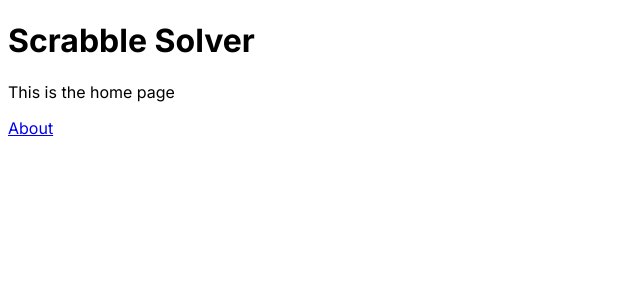
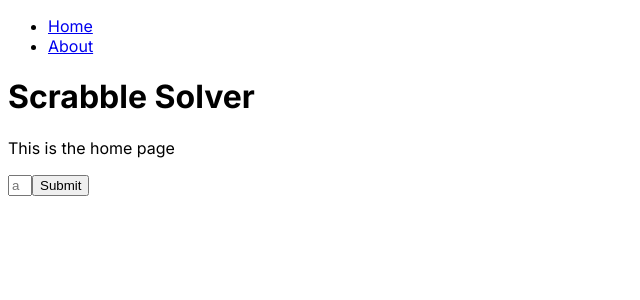
Before and after one commit to amiaoh/scrabble-app, a Next.js app: page / in a window 1280 px wide. Shown: the top 300 px of the page, without its empty margins (0-640 px from the left). Built offline with nearby package versions, Linux system fonts and the light colour scheme.

Commit message:
input for single alphabet lowercase letter, prints on submit. simple nav bar

```diff
--- a/app/layout.jsx
+++ b/app/layout.jsx
@@ -1,16 +1,20 @@
+import { NavigationBar } from "@/components/NavigationBar";
 import { Inter } from "next/font/google";
 
 const inter = Inter({ subsets: ["latin"] });
 
 export const metadata = {
-  title: "Create Next App",
-  description: "Generated by create next app",
+  title: "Scrabble Solver App",
+  description: "Find the best words for your Scrabble game",
 };
 
 export default function RootLayout({ children }) {
   return (
     <html lang="en">
-      <body className={inter.className}>{children}</body>
+      <body className={inter.className}>
+        <NavigationBar />
+        {children}
+      </body>
     </html>
   );
 }
--- a/app/page.jsx
+++ b/app/page.jsx
@@ -1,11 +1,17 @@
-import Link from "next/link";
-
+"use client";
+import { LetterInput } from "@/components/LetterInput";
+import { useState } from "react";
 export default function Home() {
+  const [letter, setLetter] = useState("");
   return (
     <div>
       <h1>Scrabble Solver</h1>
       <p>This is the home page</p>
-      <Link href="/about">About</Link>
+      <LetterInput
+        value={letter}
+        onChange={(newLetter) => setLetter(newLetter)}
+      />
+      <button onClick={() => console.log(letter)}>Submit</button>
     </div>
   );
 }
--- /dev/null
+++ b/components/LetterInput.jsx
@@ -0,0 +1,18 @@
+"use client";
+import { useState } from "react";
+
+export function LetterInput({ value, onChange }) {
+  return (
+    <input
+      style={{ width: "1rem" }}
+      placeholder="a"
+      value={value}
+      onChange={(e) => {
+        if (e.target.value.length <= 1 && /[a-z]$/.test(e.target.value)) {
+          onChange(e.target.value);
+        }
+        return;
+      }}
+    />
+  );
+}
--- /dev/null
+++ b/components/NavigationBar.jsx
@@ -0,0 +1,15 @@
+import Link from "next/link";
+export function NavigationBar() {
+  return (
+    <nav>
+      <ul>
+        <li>
+          <Link href="/">Home</Link>
+        </li>
+        <li>
+          <Link href="/about">About</Link>
+        </li>
+      </ul>
+    </nav>
+  );
+}
--- /dev/null
+++ b/globals.css
@@ -0,0 +1,23 @@
+@tailwind base;
+@tailwind components;
+@tailwind utilities;
+
+:root {
+  --foreground-rgb: 0, 0, 0;
+  --background-start-rgb: 214, 219, 220;
+  --background-end-rgb: 255, 255, 255;
+}
+
+@media (prefers-color-scheme: dark) {
+  :root {
+    --foreground-rgb: 255, 255, 255;
+    --background-start-rgb: 0, 0, 0;
+    --background-end-rgb: 0, 0, 0;
+  }
+}
+
+@layer utilities {
+  .text-balance {
+    text-wrap: balance;
+  }
+}
```
